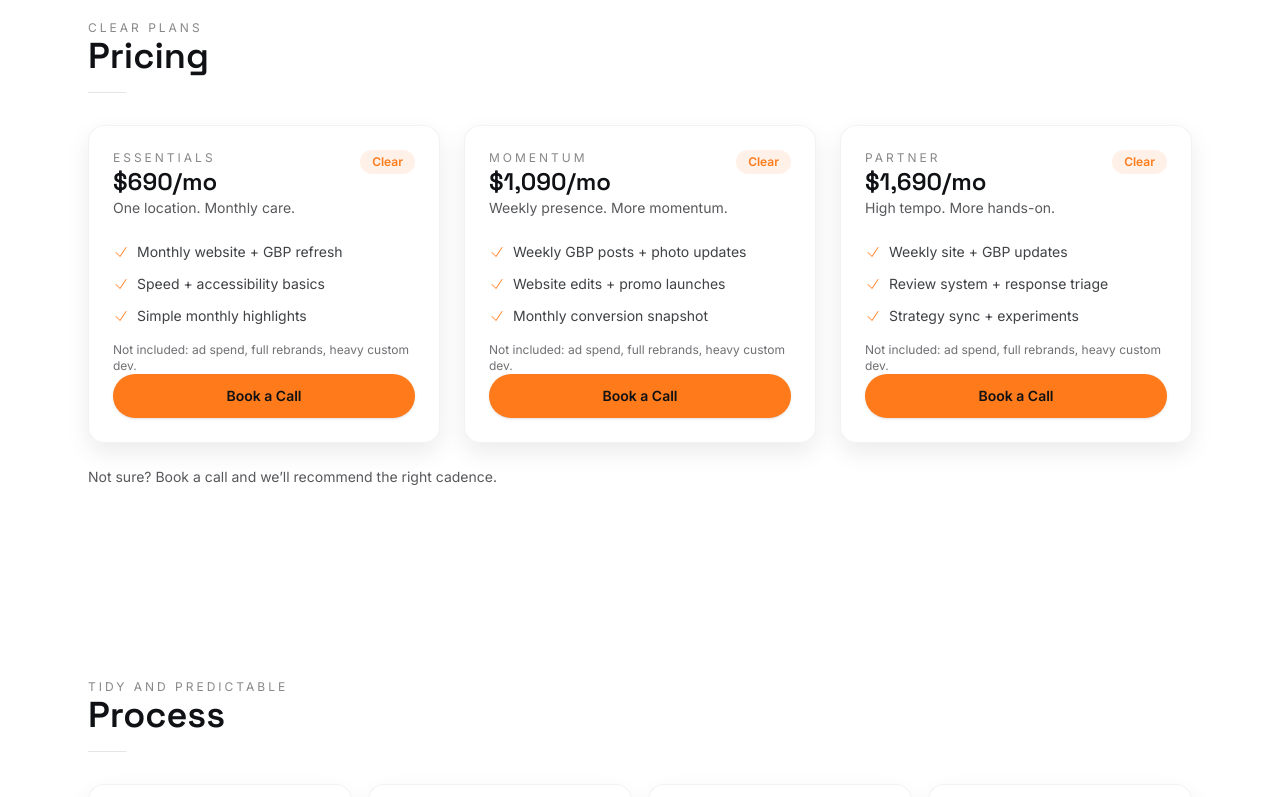
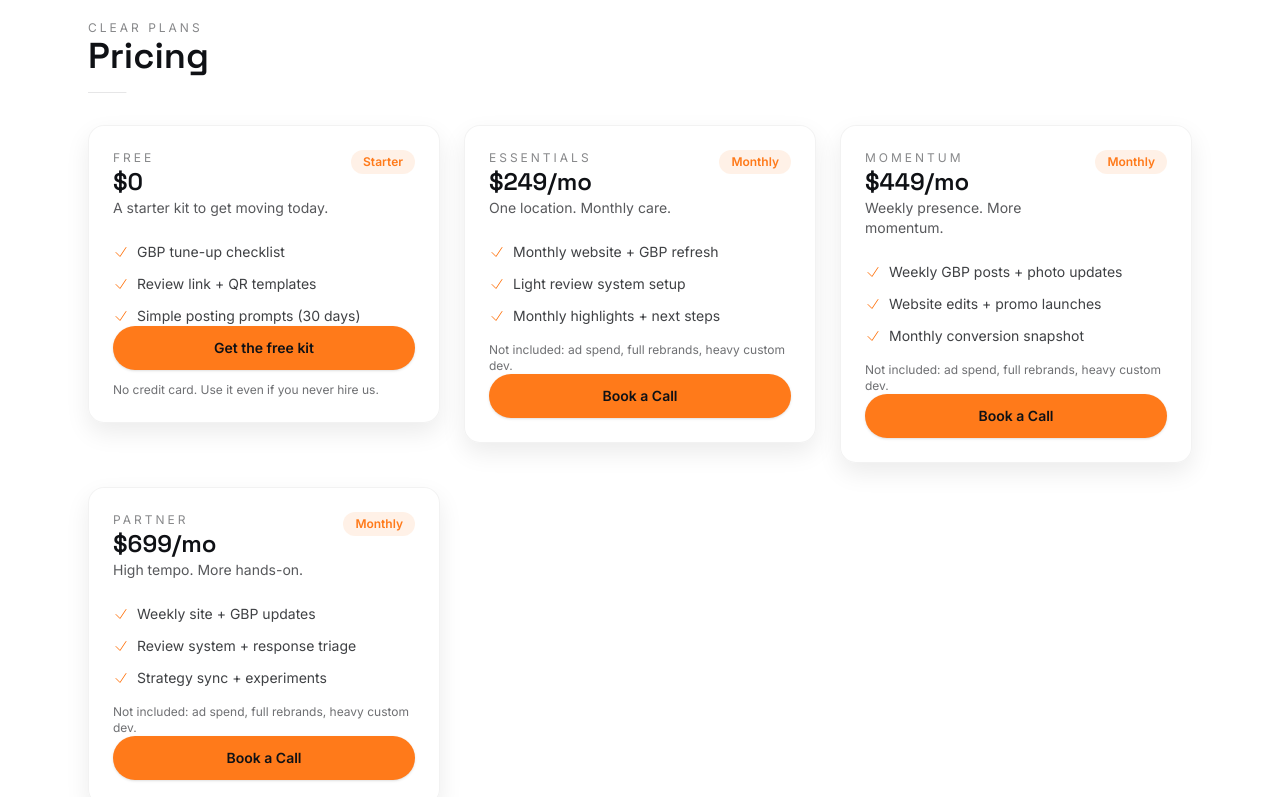
Before and after one commit to krcoffelt/BrickBird, a Next.js app: page / in a window 1280 px wide. Shown: the part 1960-2757 px from the top of the page. Built offline with nearby package versions, Linux system fonts and the light colour scheme.

Commit message:
Make pricing cheaper and add free tier

```diff
--- a/app/(site)/page.tsx
+++ b/app/(site)/page.tsx
@@ -27,20 +27,26 @@ const services = [
 
 const pricing = [
   {
+    name: 'Free',
+    price: '$0',
+    ideal: 'A starter kit to get moving today.',
+    includes: ['GBP tune-up checklist', 'Review link + QR templates', 'Simple posting prompts (30 days)'],
+  },
+  {
     name: 'Essentials',
-    price: '$690/mo',
+    price: '$249/mo',
     ideal: 'One location. Monthly care.',
-    includes: ['Monthly website + GBP refresh', 'Speed + accessibility basics', 'Simple monthly highlights'],
+    includes: ['Monthly website + GBP refresh', 'Light review system setup', 'Monthly highlights + next steps'],
   },
   {
     name: 'Momentum',
-    price: '$1,090/mo',
+    price: '$449/mo',
     ideal: 'Weekly presence. More momentum.',
     includes: ['Weekly GBP posts + photo updates', 'Website edits + promo launches', 'Monthly conversion snapshot'],
   },
   {
     name: 'Partner',
-    price: '$1,690/mo',
+    price: '$699/mo',
     ideal: 'High tempo. More hands-on.',
     includes: ['Weekly site + GBP updates', 'Review system + response triage', 'Strategy sync + experiments'],
   },
@@ -178,7 +184,7 @@ function Testimonials() {
   );
 }
 
-function Pricing({ onBook }: { onBook: () => void }) {
+function Pricing({ onPick }: { onPick: (plan: string) => void }) {
   return (
     <div className="grid-auto">
       {pricing.map((tier, i) => (
@@ -190,7 +196,9 @@ function Pricing({ onBook }: { onBook: () => void }) {
                 <h3 className="text-2xl font-semibold">{tier.price}</h3>
                 <p className="text-sm text-charcoal/70">{tier.ideal}</p>
               </div>
-              <div className="rounded-full bg-orange/10 px-3 py-1 text-xs font-semibold text-orange">Clear</div>
+              <div className="rounded-full bg-orange/10 px-3 py-1 text-xs font-semibold text-orange">
+                {tier.name === 'Free' ? 'Starter' : 'Monthly'}
+              </div>
             </div>
             <ul className="mt-6 space-y-3 text-sm text-charcoal/80">
               {tier.includes.map((item) => (
@@ -200,10 +208,13 @@ function Pricing({ onBook }: { onBook: () => void }) {
                 </li>
               ))}
             </ul>
-            <p className="mt-4 text-xs text-charcoal/60">Not included: ad spend, full rebrands, heavy custom dev.</p>
-            <CTAButton className="mt-auto w-full" onClick={onBook}>
-              Book a Call
+            {tier.name !== 'Free' && (
+              <p className="mt-4 text-xs text-charcoal/60">Not included: ad spend, full rebrands, heavy custom dev.</p>
+            )}
+            <CTAButton className="mt-auto w-full" onClick={() => onPick(tier.name)}>
+              {tier.name === 'Free' ? 'Get the free kit' : 'Book a Call'}
             </CTAButton>
+            {tier.name === 'Free' && <p className="mt-3 text-xs text-charcoal/60">No credit card. Use it even if you never hire us.</p>}
           </div>
         </Reveal>
       ))}
@@ -282,8 +293,14 @@ export default function Page() {
     email: '',
     phone: '',
     frequency: 'monthly',
+    plan: 'Momentum',
     agree: false,
   });
+  const openWithPlan = (plan: string) => {
+    setForm((prev) => ({ ...prev, plan }));
+    setOpen(true);
+    setSubmitted(false);
+  };
   const handleSubmit = (e: React.FormEvent) => {
     e.preventDefault();
     if (!form.name || !form.email) return alert('Name and email please.');
@@ -294,7 +311,7 @@ export default function Page() {
   const heroReveal = useReveal<HTMLDivElement>();
 
   const bookButton = (
-    <CTAButton onClick={() => { setOpen(true); setSubmitted(false); }} aria-haspopup="dialog">
+    <CTAButton onClick={() => openWithPlan('Momentum')} aria-haspopup="dialog">
       Book a Call
     </CTAButton>
   );
@@ -356,7 +373,7 @@ export default function Page() {
         </Section>
 
         <Section id="pricing" title="Pricing" kicker="Clear plans">
-          <Pricing onBook={() => { setOpen(true); setSubmitted(false); }} />
+          <Pricing onPick={(plan) => openWithPlan(plan)} />
           <p className="mt-6 text-sm text-charcoal/70">Not sure? Book a call and we’ll recommend the right cadence.</p>
         </Section>
 
@@ -393,7 +410,7 @@ export default function Page() {
                 </div>
                 <CTAButton
                   className="mt-5 w-full"
-                  onClick={() => { setOpen(true); setSubmitted(false); }}
+                  onClick={() => openWithPlan('Momentum')}
                   aria-haspopup="dialog"
                 >
                   Open booking form
@@ -410,6 +427,33 @@ export default function Page() {
       <Modal open={open} onClose={() => setOpen(false)} title="Always Found call">
         <form className="space-y-3" onSubmit={handleSubmit}>
           <p className="text-sm text-charcoal/70">Tell us where customers should find you. We’ll reply within one business day.</p>
+          <div className="grid gap-3 sm:grid-cols-2">
+            <div>
+              <label className="text-sm font-medium text-charcoal">Interested in</label>
+              <select
+                className="mt-1 w-full rounded-lg border border-charcoal/10 px-3 py-2 text-sm focus:border-orange focus:outline-none focus:ring-2 focus:ring-orange/30"
+                value={form.plan}
+                onChange={(e) => setForm({ ...form, plan: e.target.value })}
+              >
+                {pricing.map((t) => (
+                  <option key={t.name} value={t.name}>
+                    {t.name}
+                  </option>
+                ))}
+              </select>
+            </div>
+            <div>
+              <label className="text-sm font-medium text-charcoal">Update rhythm</label>
+              <select
+                className="mt-1 w-full rounded-lg border border-charcoal/10 bg-white px-3 py-2 text-sm focus:border-orange focus:outline-none focus:ring-2 focus:ring-orange/30"
+                value={form.frequency}
+                onChange={(e) => setForm({ ...form, frequency: e.target.value })}
+              >
+                <option value="monthly">Monthly</option>
+                <option value="weekly">Weekly</option>
+              </select>
+            </div>
+          </div>
           <div>
             <label className="text-sm font-medium text-charcoal">Name</label>
             <input
@@ -457,7 +501,7 @@ export default function Page() {
             Quick audit is okay before our call.
           </label>
           <CTAButton type="submit" className="w-full">
-            {submitted ? 'Sent — watch your inbox' : 'Book the call'}
+            {submitted ? 'Sent — watch your inbox' : form.plan === 'Free' ? 'Send me the kit' : 'Book the call'}
           </CTAButton>
         </form>
       </Modal>
```
